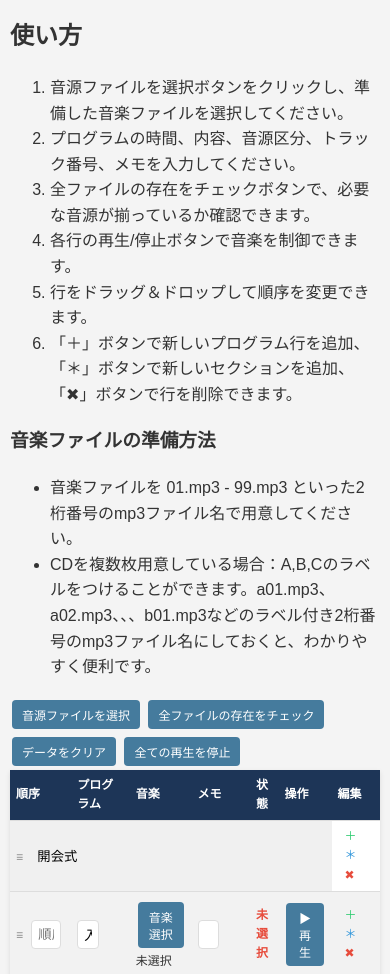
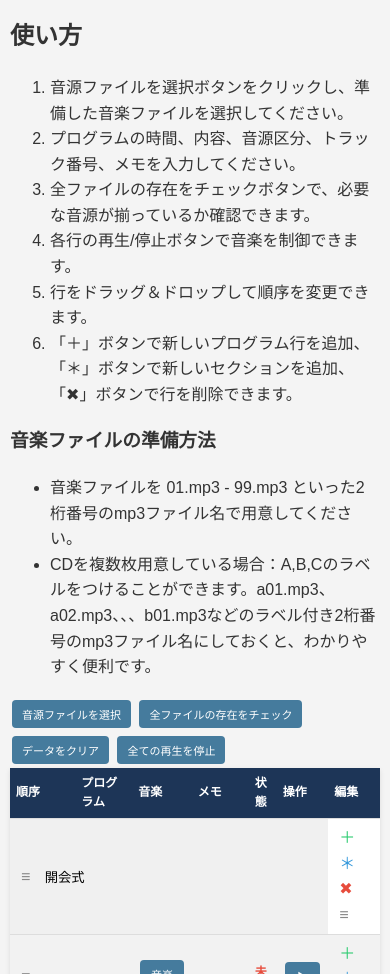
Before and after one commit to Athha/sports-music, a plain HTML site: page index.html in a window 390 px wide. Shown: the part 96-1070 px from the top of the page. Drawn offline with nearby package versions, Linux system fonts and the light colour scheme.

Commit message:
-- ドラッグドロップボタンを操作部にも追加

```diff
--- a/script.js
+++ b/script.js
@@ -38,19 +38,20 @@ function renderProgramTable() {
             row.innerHTML = `
                 <td colspan="6" style="background-color: #f0f0f0;">
                     <span class="drag-handle">≡</span>
-                    <input type="text" value="${item.program}" onchange="updateProgram(${index}, 'program', this.value)" style="width: calc(100% - 20px); background-color: transparent; border: none;" placeholder="セクション名を入力">
+                    <input type="text" value="${item.program}" onchange="updateProgram(${index}, 'program', this.value)" style="width: calc(100% - 40px); background-color: transparent; border: none;" placeholder="セクション名を入力">
                 </td>
                 <td>
                     <span class="add-program" onclick="addProgram(${index})">＋</span>
                     <span class="add-section" onclick="addSection(${index + 1})">＊</span>
                     <span class="delete-program" onclick="deleteProgram(${index})">✖</span>
+                    <span class="drag-handle">≡</span>
                 </td>
             `;
         } else {
             row.innerHTML = `
                 <td>
                     <span class="drag-handle">≡</span>
-                    <input type="text" value="${item.order || ''}" onchange="updateProgram(${index}, 'order', this.value)" placeholder="順序" style="width: calc(100% - 20px);">
+                    <input type="text" value="${item.order || ''}" onchange="updateProgram(${index}, 'order', this.value)" placeholder="順序" class="order-input">
                 </td>
                 <td><input type="text" value="${item.program}" onchange="updateProgram(${index}, 'program', this.value)"></td>
                 <td>
@@ -67,6 +68,7 @@ function renderProgramTable() {
                     <span class="add-program" onclick="addProgram(${index})">＋</span>
                     <span class="add-section" onclick="addSection(${index + 1})">＊</span>
                     <span class="delete-program" onclick="deleteProgram(${index})">✖</span>
+                    <span class="drag-handle">≡</span>
                 </td>
             `;
         }
--- a/styles.css
+++ b/styles.css
@@ -29,6 +29,7 @@ th, td {
     padding: 12px;
     text-align: left;
     border-bottom: 1px solid #ddd;
+    vertical-align: middle;
 }
 
 th {
@@ -72,12 +73,14 @@ button:hover {
 }
 
 /* 操作ボタンスタイル */
-.add-program, .add-section, .delete-program {
+.add-program, .add-section, .delete-program, .drag-handle {
     cursor: pointer;
-    padding: 5px;
-    margin: 0 2px;
-    border-radius: 3px;
-    transition: background-color 0.3s;
+    padding: 0 5px;
+    font-size: 18px;
+}
+
+.add-program:hover, .add-section:hover, .delete-program:hover, .drag-handle:hover {
+    color: #333;
 }
 
 .add-program {
@@ -92,10 +95,6 @@ button:hover {
     color: #e74c3c;
 }
 
-.add-program:hover, .add-section:hover, .delete-program:hover {
-    background-color: #f0f0f0;
-}
-
 /* セクション行スタイル */
 tr[data-id] td[colspan="7"] {
     background-color: #ecf0f1;
@@ -104,11 +103,24 @@ tr[data-id] td[colspan="7"] {
 
 /* 入力フィールドスタイル */
 input[type="text"], input[type="time"], input[type="number"], select {
-    width: 100%;
+    width: calc(100% - 10px);
     padding: 8px;
     border: 1px solid #ddd;
     border-radius: 4px;
     box-sizing: border-box;
+}
+
+/* ドラッグハンドルスタイル */
+.drag-handle {
+    cursor: move;
+    padding: 0 5px;
+    color: #888;
+}
+
+/* 順序入力フィールドスタイル */
+.order-input {
+    width: 40px;
+    text-align: center;
 }
 
 /* レスポンシブデザイン */
@@ -131,22 +143,8 @@ input[type="text"], input[type="time"], input[type="number"], select {
     }
 }
 
-/* アクセシビリティ向上 */
-@media (prefers-reduced-motion: reduce) {
-    * {
-        transition: none !important;
-    }
-}
-
-#status-message {
-    background-color: #ffe6e6;
-    border: 1px solid #ff9999;
-    padding: 10px;
-    border-radius: 4px;
-    margin-bottom: 20px;
-}
-
-@media (max-width: 768px) {
+/* さらに小さい画面用 */
+@media screen and (max-width: 768px) {
     table {
         font-size: 12px;
     }
@@ -157,20 +155,32 @@ input[type="text"], input[type="time"], input[type="number"], select {
 
     button {
         padding: 6px 10px;
-        font-size: 12px;
+        font-size: 11px;
     }
 
     input[type="text"], input[type="time"], input[type="number"], select {
         padding: 6px;
     }
+
+    .add-program, .add-section, .delete-program, .drag-handle {
+        font-size: 16px;
+    }
 }
 
-.drag-handle {
-    cursor: move;
-    padding-right: 5px;
-    color: #888;
+/* アクセシビリティ向上 */
+@media (prefers-reduced-motion: reduce) {
+    * {
+        transition: none !important;
+    }
 }
 
-input[type="text"], input[type="file"] {
-    width: calc(100% - 25px);
+/* フォーカス時のスタイル */
+input:focus, button:focus, select:focus {
+    outline: 2px solid #457b9d;
+    outline-offset: 2px;
 }
+
+/* ホバー時のスタイル */
+input:hover, button:hover, select:hover {
+    border-color: #457b9d;
+}
```
